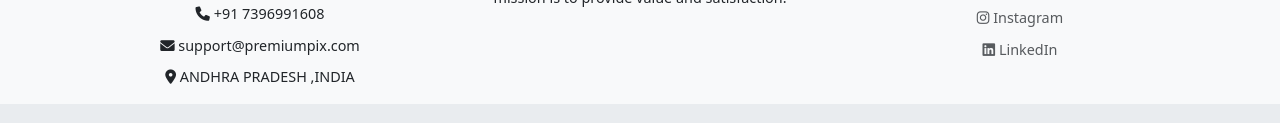
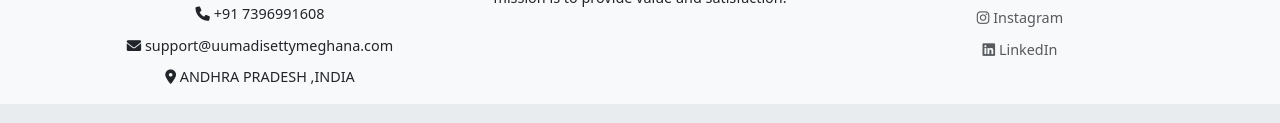
Before and after one commit to jaan1231/animated-images, a plain HTML site: page index.html in a window 1280 px wide. Shown: the part 5265-5388 px from the top of the page. Drawn offline with nearby package versions, Linux system fonts and the light colour scheme.

Commit message:
envelope

```diff
--- a/index.html
+++ b/index.html
@@ -353,7 +353,7 @@
                       <p>If you have any questions or need further assistance, feel free to reach out to us.</p>
                       <ul>
                           <li><i class="fa-solid fa-phone"></i> +91 7396991608</li>
-                          <li><i class="fa-solid fa-envelope"></i> support@premiumpix.com</li>
+                          <li><i class="fa-solid fa-envelope"></i> support@uumadisettymeghana.com</li>
                           <li><i class="fa-solid fa-map-marker-alt"></i> ANDHRA PRADESH ,INDIA</li>
                       </ul>
                   </div>
```
